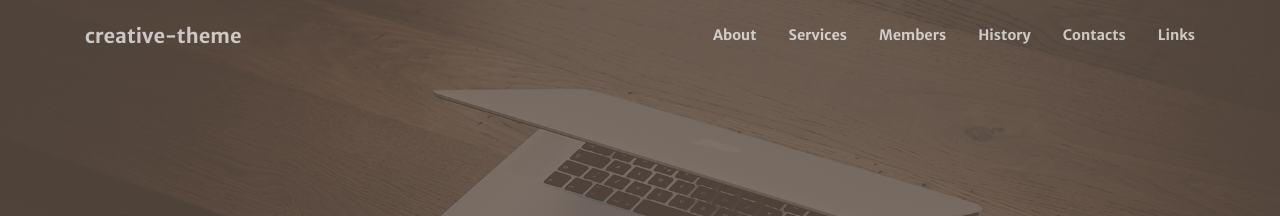
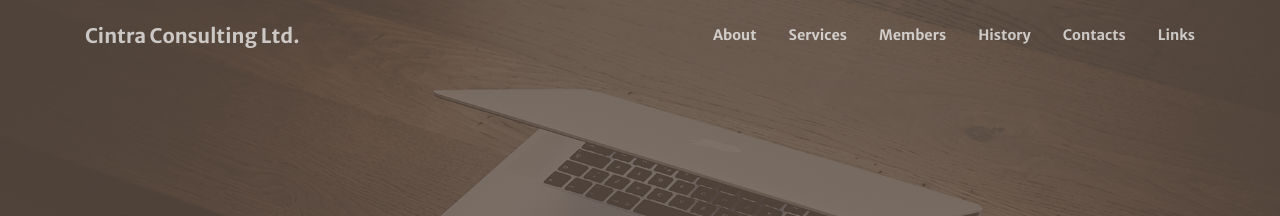
Before and after one commit to missmunkhuu/creative-theme, a Jekyll site: the page built from index.md, in a window 1280 px wide. Shown: the top 216 px of the page. Built offline with Jekyll 4.4.1, drawn with Linux system fonts in a browser that asks for light colours; nearby versions of some CDN libraries; part of the change alters nothing that is shown.

Commit message:
added the title back

```diff
--- a/_config.yml
+++ b/_config.yml
@@ -1,5 +1,5 @@
 # Site settings
-# title: Cintra Consulting Ltd.
+title: Cintra Consulting Ltd.
 description: > # this means to ignore newlines until "baseurl:"
 baseurl: "/creative-theme-jekyll-new/" # the subpath of your site, e.g. /blog/
 url: "" # the base hostname & protocol for your site
```
